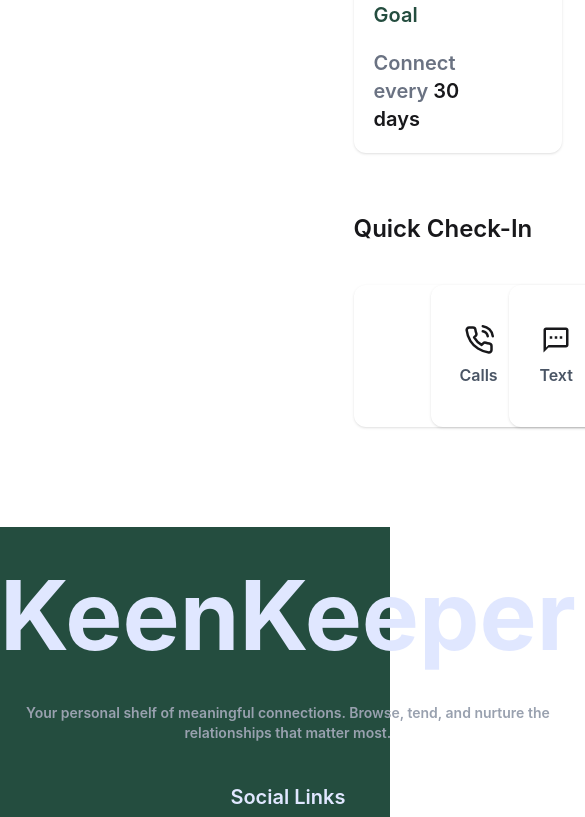
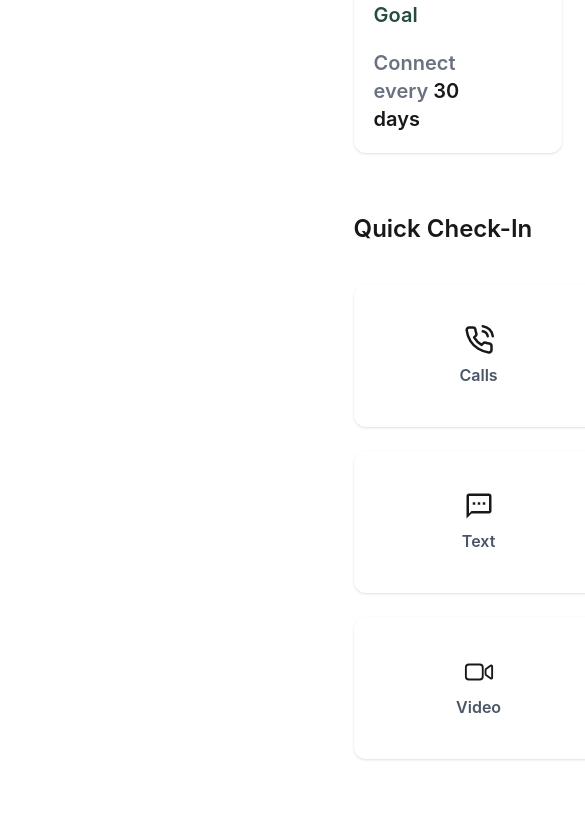
Before and after one commit to rakibulislam08/keen-keeper, a React (Vite) app: page /cardDetails/1 in a window 390 px wide. Shown: the part 791-1608 px from the top of the page, 585 px wide, since content can reach past the window. Built offline with nearby package versions, Linux system fonts and the light colour scheme.

Commit message:
80% timeline section complete

```diff
--- a/package.json
+++ b/package.json
@@ -15,6 +15,7 @@
     "react-dom": "^19.2.4",
     "react-icons": "^5.6.0",
     "react-router": "^7.14.1",
+    "react-toastify": "^11.0.5",
     "tailwindcss": "^4.2.2"
   },
   "devDependencies": {
--- a/src/components/Navbar/Navbar.jsx
+++ b/src/components/Navbar/Navbar.jsx
@@ -8,12 +8,10 @@
     const menuItems = (
         <>
 
-                <NavLink to={'/'}
-                    className= {({ isActive }) => `flex items-center gap-1 ${isActive ? "bg-[#244D3F] text-white px-4 py-2 rounded-lg" : ""}`}>
-                    <FaHome />Home </NavLink>
-
-            <NavLink to={'/card'} className= {({ isActive }) => `flex items-center gap-1 ${isActive ? "bg-[#244D3F] text-white px-4 py-2 rounded-lg" : ""}`}><RiTimeLine />Timeline</NavLink>
-            <NavLink to={'/stats'} className= {({ isActive }) => `flex items-center gap-1 ${isActive ? "bg-[#244D3F] text-white px-4 py-2 rounded-lg" : ""}`}><TfiStatsUp />Stats</NavLink>
+            <NavLink to={'/'}
+                className={({ isActive }) => `flex items-center gap-1 ${isActive ? "bg-[#244D3F] text-white px-4 py-2 rounded-lg" : ""}`}> <FaHome />Home </NavLink>
+            <NavLink to={'/timeline'} className={({ isActive }) => `flex items-center gap-1 ${isActive ? "bg-[#244D3F] text-white px-4 py-2 rounded-lg" : ""}`}><RiTimeLine />Timeline</NavLink>
+            <NavLink to={'/stats'} className={({ isActive }) => `flex items-center gap-1 ${isActive ? "bg-[#244D3F] text-white px-4 py-2 rounded-lg" : ""}`}><TfiStatsUp />Stats</NavLink>
         </>
     )
     return (
--- /dev/null
+++ b/src/context/TimelineContext.jsx
@@ -0,0 +1,27 @@
+import React, { createContext, useState } from 'react';
+
+export const TimelineContext = createContext();
+
+export const TimelineProvider = ({ children }) => {
+    const [timeline, setTimeline] = useState([]);
+
+    const addActivity = (type) => {
+        const newEntry = {
+            id: Date.now(),
+            type: type,
+            timestamp: new Date().toLocaleTimeString()
+        };
+        setTimeline([newEntry, ...timeline]);
+        return newEntry;
+    };
+
+    const clearTimeline = () => {
+        setTimeline([]);
+    };
+
+    return (
+        <TimelineContext.Provider value={{ timeline, addActivity, clearTimeline }}>
+            {children}
+        </TimelineContext.Provider>
+    );
+};
--- a/src/layout/MainLayout.jsx
+++ b/src/layout/MainLayout.jsx
@@ -2,14 +2,20 @@
 import Navbar from '../components/Navbar/Navbar';
 import { Outlet } from 'react-router';
 import Footer from '../components/Footer/Footer';
+import { ToastContainer } from 'react-toastify';
+import 'react-toastify/dist/ReactToastify.css';
+import { TimelineProvider } from '../context/TimelineContext';
 
 const MainLayout = () => {
     return (
-        <div>
-            <Navbar/>
-            <Outlet/>
-            <Footer/>
-        </div>
+        <TimelineProvider>
+            <div>
+                <Navbar/>
+                <Outlet/>
+                <Footer/>
+                <ToastContainer />
+            </div>
+        </TimelineProvider>
     );
 };
 
--- a/src/main.jsx
+++ b/src/main.jsx
@@ -6,8 +6,8 @@
 import MainLayout from './layout/MainLayout'
 import HomePage from './pages/HomePage/HomePage'
 import CardDetails from './pages/CardDetails/CardDetails'
+import TimeLine from './pages/TimeLine/TimeLine'
 import Stats from './pages/Stats/Stats'
-import TimeLine from './pages/TimeLine/TimeLine'
 
 
 const router = createBrowserRouter([
@@ -18,6 +18,10 @@
       {
         index: true,
         Component: HomePage
+      },
+      {
+        path: '/timeline',
+        Component: TimeLine
       },
       {
         path: '/stats',
@@ -35,5 +39,6 @@
 createRoot(document.getElementById('root')).render(
   <StrictMode>
     <RouterProvider router={router}/>
+
   </StrictMode>,
 )
--- a/src/pages/CardDetails/CardDetails.jsx
+++ b/src/pages/CardDetails/CardDetails.jsx
@@ -1,21 +1,21 @@
-import React from 'react';
+import React, { useState, useContext } from 'react';
 import { FaVideo } from 'react-icons/fa';
 import { FiPhoneCall } from 'react-icons/fi';
 import { HiBellSnooze } from 'react-icons/hi2';
 import { IoVideocamOutline } from 'react-icons/io5';
 import { MdOutlineTextsms } from 'react-icons/md';
 import { RiDeleteBin6Line, RiInboxArchiveLine } from 'react-icons/ri';
-import { useLoaderData, useParams } from 'react-router';
-
-
-
+import { Link, useLoaderData, useParams } from 'react-router';
+import { toast } from 'react-toastify';
+import 'react-toastify/dist/ReactToastify.css';
+import { TimelineContext } from '../../context/TimelineContext';
 
 const CardDetails = () => {
     const { friendId } = useParams();
-    console.log(friendId);
+    // console.log(friendId);
 
     const friends = useLoaderData();
-    console.log(friends);
+    // console.log(friends);
 
     const SingleFriend = friends.find(friend => friend.id === parseInt(friendId));
     // console.log(SingleFriend);
@@ -31,6 +31,19 @@
         next_due_date,
         days_since_contact
     } = SingleFriend;
+
+    const { timeline, addActivity } = useContext(TimelineContext);
+
+    const handleInteraction = (type) => {
+        addActivity(type);
+
+        const typeLabel = type.charAt(0).toUpperCase() + type.slice(1);
+        toast.success(`${typeLabel} activity added!`, {
+            position: "top-right",
+            autoClose: 2000
+        });
+    }
+
 
     return (
 
@@ -56,9 +69,9 @@
                     </div>
                 </div>
                 <div className='grid grid-row-3 mt-15 space-y-6'>
-                    <button class="btn"> <HiBellSnooze />Snooze 2 weeks</button>
-                    <button class="btn"> <RiInboxArchiveLine />Archive</button>
-                    <button class="btn"> <RiDeleteBin6Line />Delete</button>
+                    <button className='btn'> <HiBellSnooze />Snooze 2 weeks</button>
+                    <button className='btn'> <RiInboxArchiveLine />Archive</button>
+                    <button className='btn'> <RiDeleteBin6Line />Delete</button>
                 </div>
             </div>
             <div>
@@ -92,23 +105,29 @@
                     <p className='mt-15  text-2xl font-semibold'>Quick Check-In</p>
 
 
-                    <div className='grid grid-cols-3 gap-6  mt-10'>
-                        <div className='shadow rounded-xl p-10 mx-auto w-[250px] text-center cursor-pointer'>
-                            <FiPhoneCall  className='text-3xl mx-auto mb-2 '/>
+                    <div className='grid grid-cols-1 lg:grid-cols-3 gap-6  mt-10'>
+                        <button onClick={() => handleInteraction('call')}
+                        className='shadow rounded-xl p-10 mx-auto w-[250px] text-center cursor-pointer'>
+                            <FiPhoneCall className='text-3xl mx-auto mb-2 ' />
                             <p className='text-gray-600 font-semibold'>Calls</p>
-                        </div>
-                        <div className='shadow rounded-xl p-10 mx-auto w-[250px] text-center cursor-pointer'>
-                            <MdOutlineTextsms  className='text-3xl mx-auto mb-2 '/>
+                        </button>
+                        <button
+                        onClick={() => handleInteraction('text')}
+                         className='shadow rounded-xl p-10 mx-auto w-[250px] text-center cursor-pointer'>
+                            <MdOutlineTextsms className='text-3xl mx-auto mb-2 ' />
                             <p className='text-gray-600 font-semibold'>Text</p>
-                        </div>
-                        <div className='shadow rounded-xl p-10 mx-auto w-[250px] text-center cursor-pointer'>
-                            <IoVideocamOutline  className='text-3xl mx-auto mb-2 '/>
+                        </button>
+                        <button
+                        onClick={() => handleInteraction("video")}
+                        className=' shadow rounded-xl p-10 mx-auto w-[250px] text-center cursor-pointer'>
+                            <IoVideocamOutline className='text-3xl mx-auto mb-2 ' />
                             <p className='text-gray-600 font-semibold'>Video</p>
-                        </div>
+                        </button>
 
 
                     </div>
                 </div>
+
 
 
             </div>
--- a/src/pages/TimeLine/TimeLine.jsx
+++ b/src/pages/TimeLine/TimeLine.jsx
@@ -1,11 +1,39 @@
-import React from 'react';
+import React, { useContext } from 'react';
+import { FiPhoneCall } from 'react-icons/fi';
+import { IoVideocamOutline } from 'react-icons/io5';
+import { MdOutlineTextsms } from 'react-icons/md';
+import { TimelineContext } from '../../context/TimelineContext';
 
 const TimeLine = () => {
+    const { timeline } = useContext(TimelineContext);
     return (
-        <div>
-            TimeLine
+        <div className='mt-15 container mx-auto p-10'>
+            <p className='mt-15  text-2xl font-bold'>Timeline</p>
+            <div className='shadow rounded-xl p-10 mt-10'>
+                {timeline.length === 0 ? (
+                    <div className='text-center text-gray-400 py-8'>
+                        <p className='text-lg'>No activity yet</p>
+                    </div>
+                ) : (
+                    <div className='space-y-3'>
+                        {timeline.map((entry) => (
+                            <div key={entry.id} className='flex items-center gap-4 p-4 bg-gray-50 rounded-lg'>
+                                <div>
+                                    {entry.type === 'call' && <FiPhoneCall className='text-2xl shadow-xl rounded-xl text-blue-500' />}
+                                    {entry.type === 'text' && <MdOutlineTextsms className='text-2xl text-green-500' />}
+                                    {entry.type === 'video' && <IoVideocamOutline className='text-2xl text-purple-500' />}
+                                </div>
+                                <div className='flex-1'>
+                                    <p className='font-semibold capitalize'>{entry.type}</p>
+                                    <p className='text-sm text-gray-500'>{entry.timestamp}</p>
+                                </div>
+                            </div>
+                        ))}
+                    </div>
+                )}
+            </div>
         </div>
     );
 };
 
-export default TimeLine;TimeLine
+export default TimeLine;
```
Also changed, not shown: 1 other file (tests, documents, lock files or other folders).
